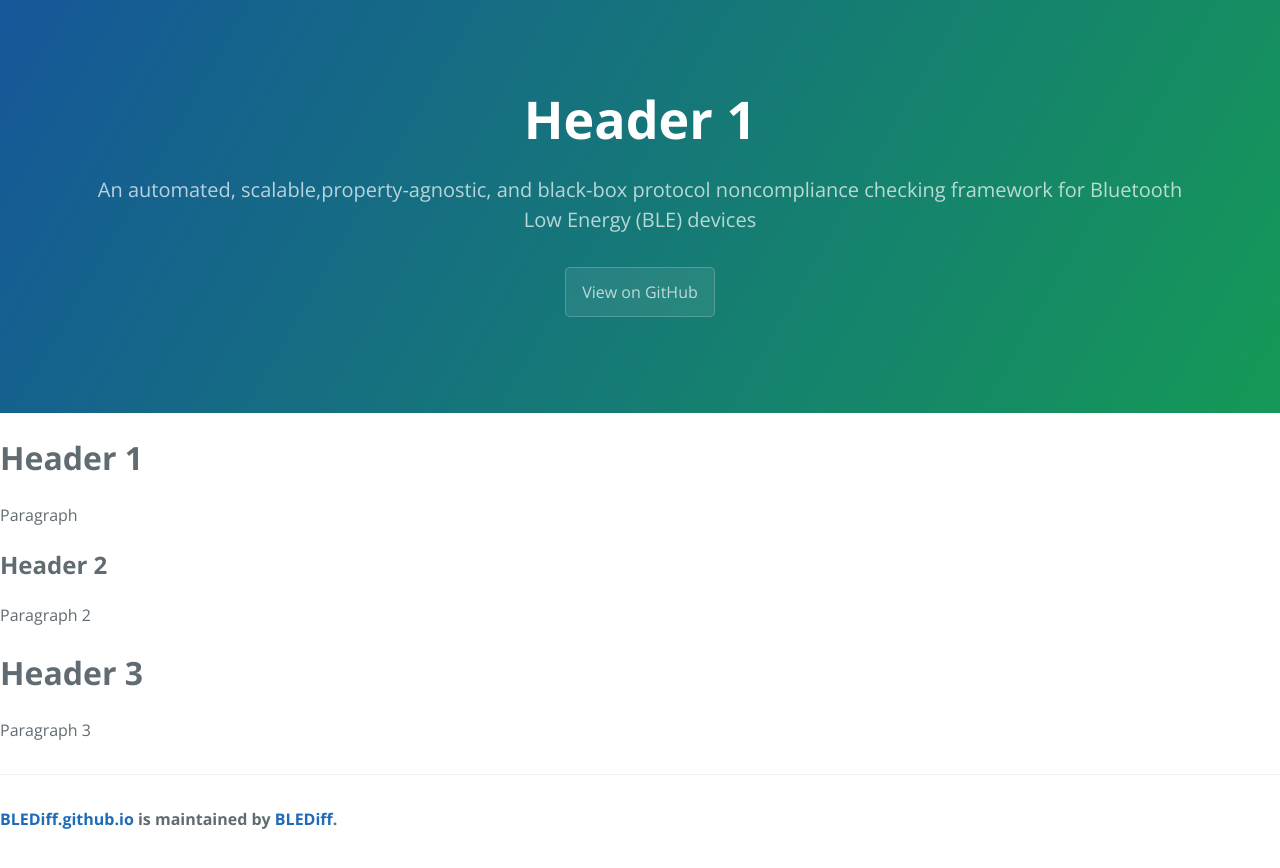
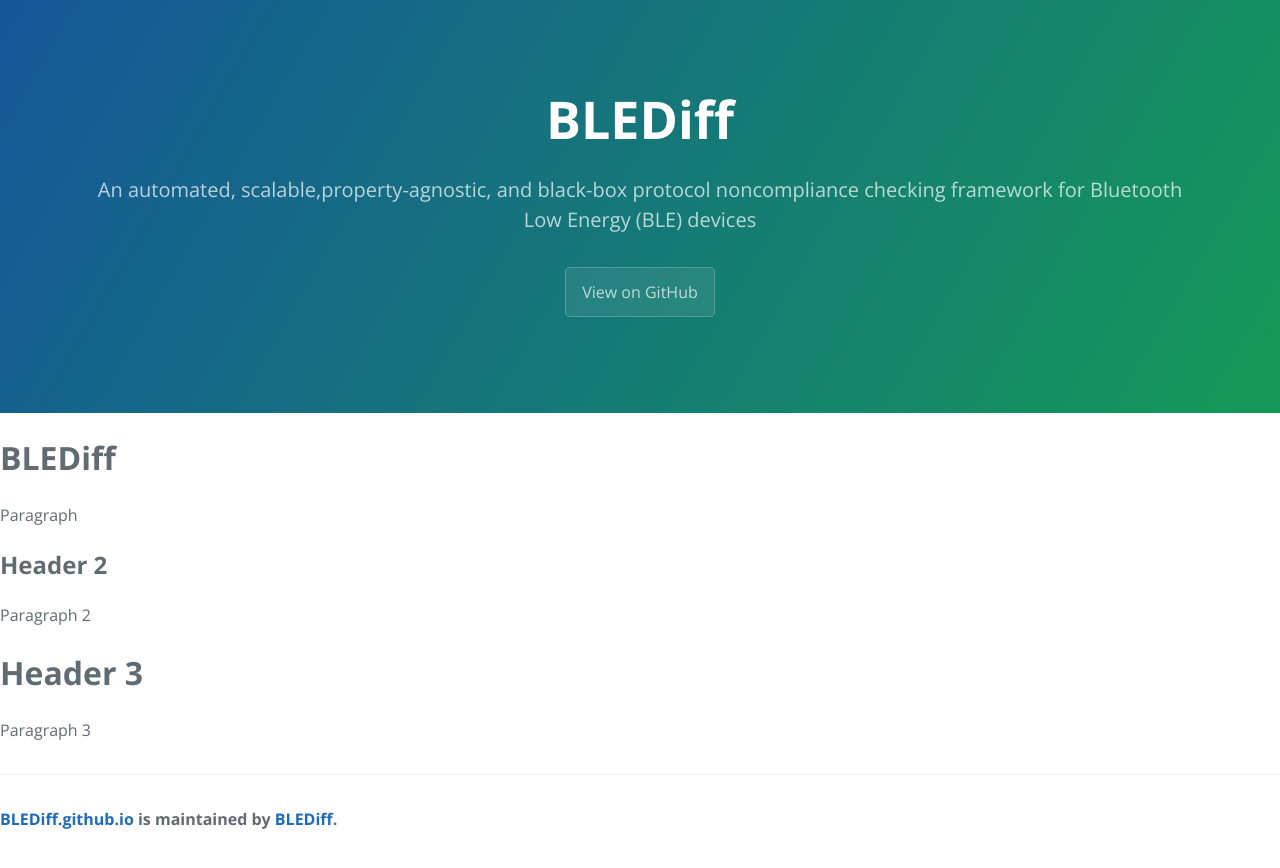
Before and after one commit to BLEDiff/BLEdiff.github.io, a Jekyll site: the page built from index.md, in a window 1280 px wide. Shown: the top 868 px of the page. Built offline with Jekyll 4.4.1, drawn with Linux system fonts in a browser that asks for light colours; our own code applies the rules of GitHub Pages for plain Markdown files.

Commit message:
Update index.md

```diff
--- a/index.md
+++ b/index.md
@@ -2,7 +2,7 @@
 layout: default
 ---
 
-# Header 1
+# BLEDiff
 
 Paragraph
 
```
